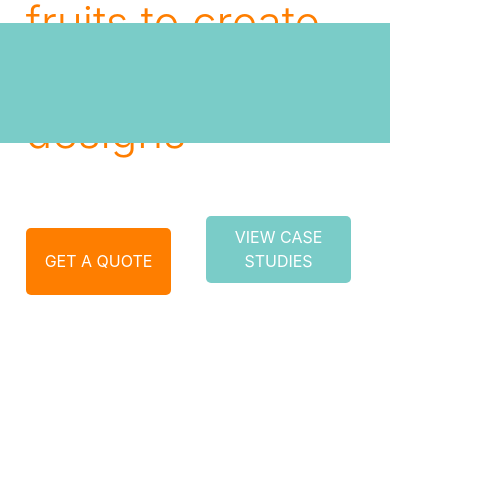
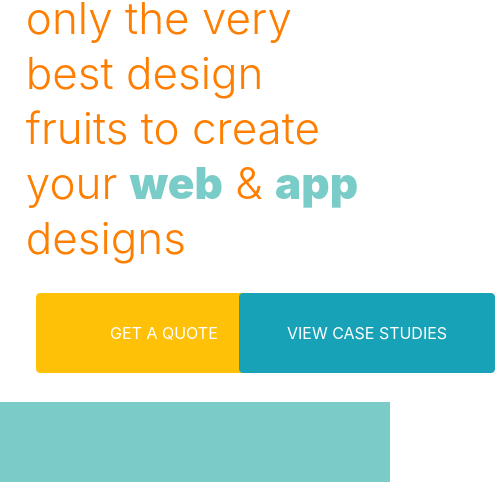
Before and after one commit to James9446/psd-orange-juice, a plain HTML site: page index.html in a window 390 px wide. Shown: the part 701-1183 px from the top of the page, 495 px wide, since content can reach past the window. Before the commit the page ends 996 px from the top, so only its background shows below. Drawn offline with nearby package versions, Linux system fonts and the light colour scheme; a web font is replaced by a local one.

Commit message:
Changed buttons to bootstraps buttons. Removed hamburger from nav. Removed image-fluid from orange pic. Still has several width break flaws.

```diff
--- a/css/main.css
+++ b/css/main.css
@@ -218,7 +218,17 @@ div.orange {
 }
 
 /* --- Text and Button Section --- */
-.buttons {
+
+.btn {
+	width: 16em;
+	height: 5em;
+}
+
+.btn-warning {
+	color: #FFF;
+}
+
+/*.buttons {
 	padding-top: 40px;
 	margin: auto;
 	width: 100%;
@@ -244,17 +254,21 @@ div.orange {
 	border: none;
 	border-radius: 5px;
 	font-size: 16px;
-}
+}*/
 
 /* --- Footer section --- */
 
-footer {
+.page-footer {
+	background-color: #7ACCC8;
+	height: 5em;
+}
+/*footer {
 	position: absolute;
 	bottom: 0;
 	width: 100%;
 	background-color: #7ACCC8;
 	height: 120px;
-}
+}*/
 
 /* --- Responsive design for nav ignored until bootstrap learned --- */
 
@@ -282,9 +296,9 @@ footer {
 }*/
 
 /* --- Responsive design for main content --- */
-@media (max-width: 765px;) {
+/*@media (max-width: 765px;) {
 	.wrap {
-		/*text-align: center;*/
+		text-align: center;
 		display: none;
 	}
 	div.orange {
@@ -295,4 +309,4 @@ footer {
 		width: 100%;
 	}
 
-}
+}*/
--- a/index.html
+++ b/index.html
@@ -16,8 +16,7 @@
 		<!-- BEGIN NAVIGATION SECTION -->
 		<nav class="navbar navbar-expand-lg navbar-light justify-content-between" style="background-color: #FE7E00;">
 		  <a class="navbar-brand" href="#"><h1 class="text-white"><i class="fa fa-lemon-o"></i><span>orange</span>juice<sup>TM</sup></h1></a>
-		  <button class="navbar-toggler" type="button" data-toggle="collapse" data-target="#navbarNav" aria-controls="navbarNav" aria-expanded="false" aria-label="Toggle navigation">
-		  	<span class="navbar-toggler-icon"></span>
+		  	<!-- <span class="navbar-toggler-icon"></span> -->
 		  </button>
 		  <ul class="nav justify-content-end">
 				<li class="nav-item">
@@ -105,7 +104,7 @@
 		<section class="container-fluid">
 		<div class="row">
 			<div class="col">
-				<img class="img-fluid" src="img/orange.jpeg" alt="cut orange" height="450" width="450">
+				<img src="img/orange.jpeg" alt="cut orange" height="450" width="450">
 			</div>
 			<div class="col">
 				<div class="description">
@@ -113,16 +112,31 @@
 						<span>orange</span>juice<sup>TM</sup>use only the very best design fruits to create your <span class="blue">web</span> &amp; <span class="blue">app</span> designs
 					</p>
 				</div>
-				<div class="buttons">
-					<button type="button" class="left-button">
+
+				<div class="row justify-content-between buttons">
+				    <div class="col-5">
+				      <button type="button" class="btn btn-warning">
+				      	GET A QUOTE
+				      </button>
+				    </div>
+				    <div class="col-5">
+				      <button type="button" class="btn btn-info">
+				      	VIEW CASE STUDIES
+				      </button>
+				    </div>
+				  </div>
+
+
+				<!-- <div class="">
+					<button type="button" class="btn btn-warning">
 						GET A QUOTE
 					</button>
-					<button type="button" class="right-button">
+					<button type="button" class="btn btn-info">
 						VIEW CASE STUDIES
 					</button>
 				</div>
 			</div>
-		</div>
+		</div> -->
 
 			<!-- <div class="search-icon">
 				<i class="fa fa-search"></i>
@@ -160,11 +174,19 @@
 		</section>
 
 		<!-- BEGIN FOOTER SECTION -->
-		<footer>
+		<!-- <footer class="footer-copyright"> -->
 			<!-- No content / Nothing needed in footer section -->
-		</footer>
+		<!-- </footer> -->
 		<!-- END FOOTER SECTION -->
 
+	<!--Footer-->
+	<footer class="page-footer">
+		    <div class="container-fluid">
+		        <div class="row">
+
+		        </div>
+		    </div>
+		</footer>
 
 
 		<script src="https://code.jquery.com/jquery-3.2.1.slim.min.js" integrity="sha384-KJ3o2DKtIkvYIK3UENzmM7KCkRr/rE9/Qpg6aAZGJwFDMVNA/GpGFF93hXpG5KkN" crossorigin="anonymous"></script>
```
